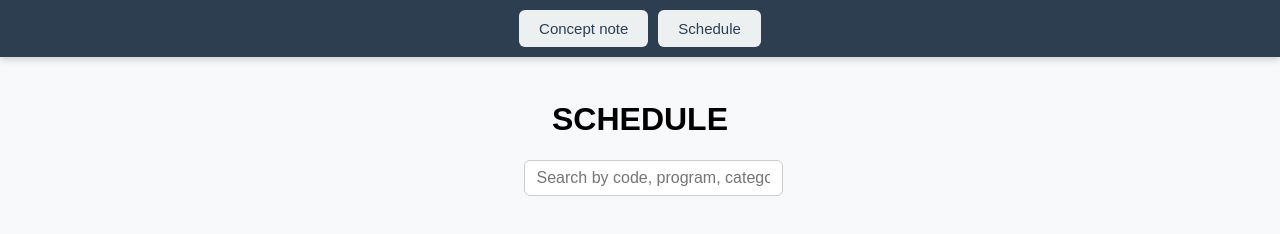
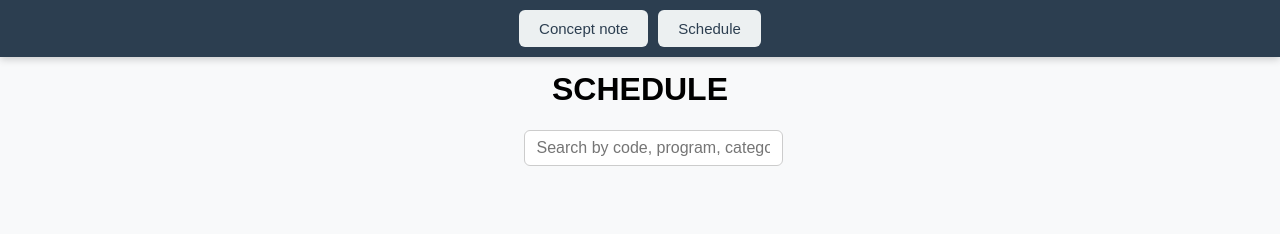
Before and after one commit to Mkmishal/artsfest, a plain HTML site: page index.html in a window 1280 px wide. Both pictures are taken after a click on the button "Schedule". Drawn offline with Linux system fonts and the light colour scheme.

Commit message:
Update index.html

```diff
--- a/index.html
+++ b/index.html
@@ -73,13 +73,13 @@
 
 .container {
     display: flex;
-    margin: 30px;
+    margin: 0;
     flex-direction: column;
-    align-items: center;
+
 }
 .conceptnotehead {
     display: flex;
-    margin: 30px;
+    margin: 20px;
     flex-direction: column;
     align-items: center;
 }
```
